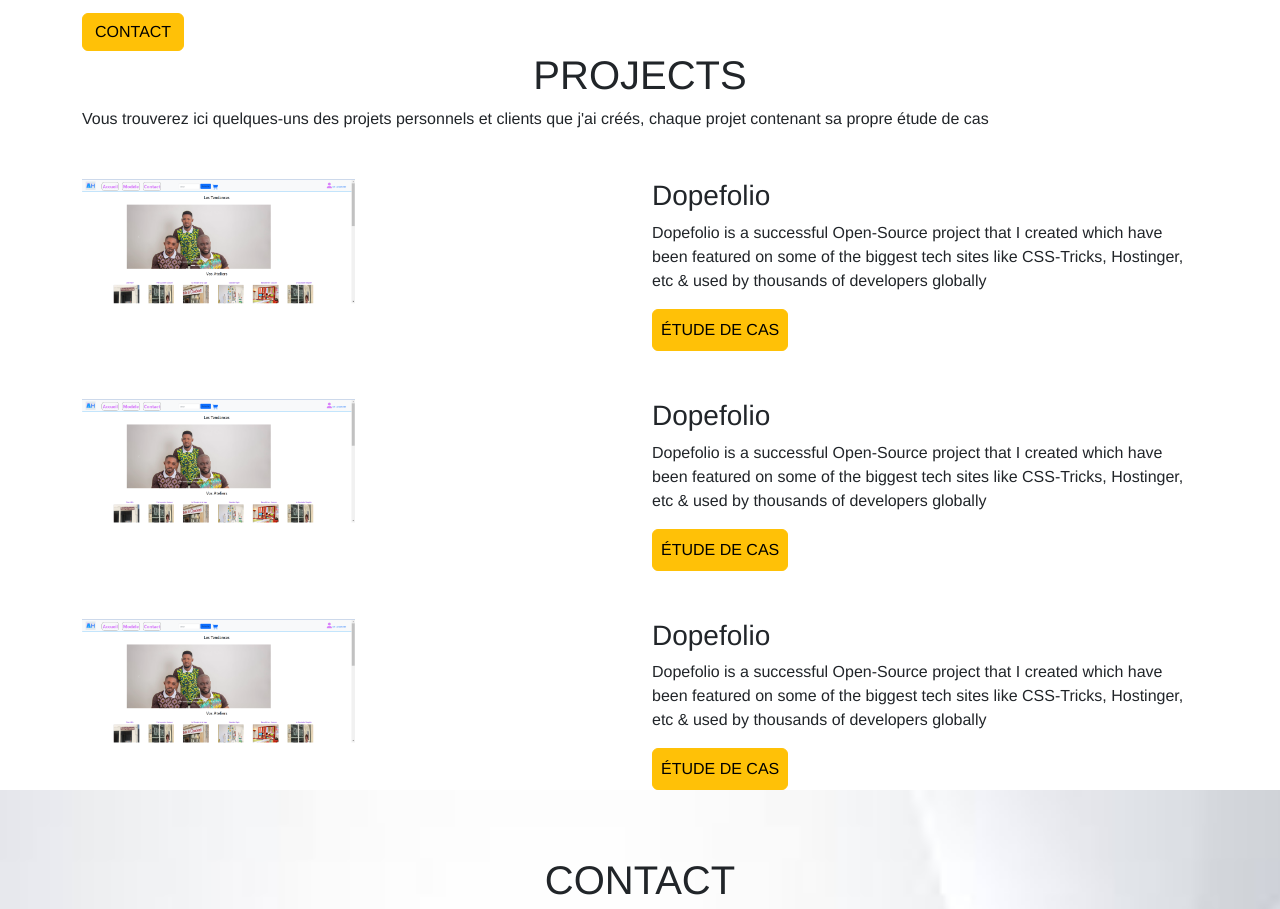
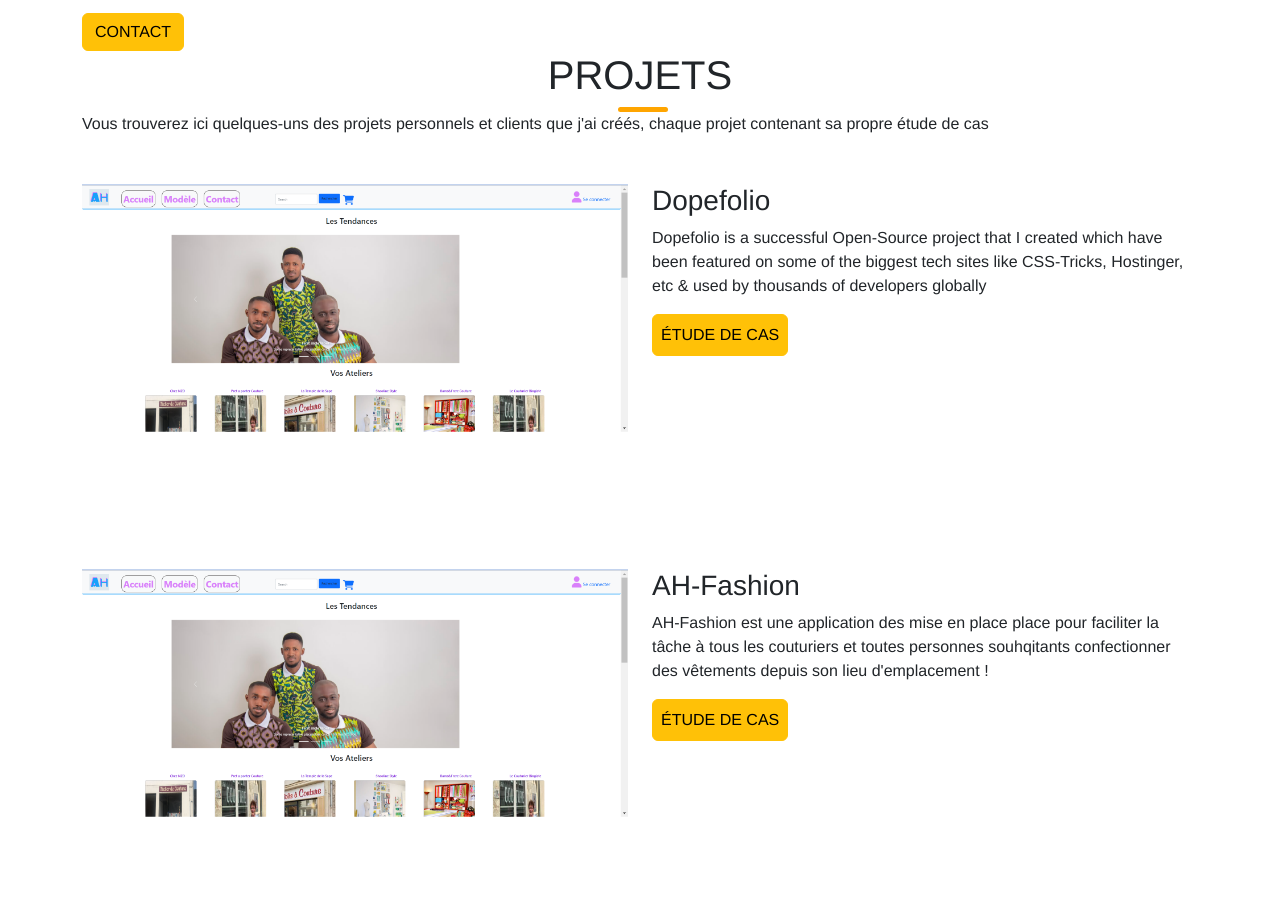
Before and after one commit to ALEXANDREGBAMELE/Di-Bootcamp-portfolio-portfolio-2-Alexandre-Gbamele, a plain HTML site: page index.html in a window 1280 px wide. Shown: the part 1152-2061 px from the top of the page. Drawn offline with nearby package versions, Linux system fonts and the light colour scheme.

Commit message:
update second version

```diff
--- a/assets/css/style.css
+++ b/assets/css/style.css
@@ -1,3 +1,11 @@
+/*
+@Author : Alexandre GBAMELE
+@ProjetName : My first Portfolio
+@Last Upate Day : 01/04/2023
+
+*/
+
+
 * {
     border: 0px;
     padding: 0px;
@@ -92,3 +100,9 @@ div {
     margin-bottom: 15px;
 
 }
+
+/* STYLE DES IMAGES DES PROJET */
+.col-sm-6 img{
+    width: 100%;
+    height: 100%;
+}
--- a/index.html
+++ b/index.html
@@ -18,12 +18,10 @@
     <nav class="navbar navbar-expand-lg bg-body-tertiary fixed-top">
         <div class="container-fluid d-flex">
             <a class="navbar-brand " href="#"><img src="./assets/img/Alexandre.png" class="rounded-circle" alt="" height="50" width="40">  Alexandre GBAMELE</a>
-            <button class="navbar-toggler" type="button" data-bs-toggle="collapse"
-                data-bs-target="#navbarSupportedContent" aria-controls="navbarSupportedContent" aria-expanded="false"
-                aria-label="Toggle navigation">
+            <button class="navbar-toggler" type="button" data-bs-toggle="collapse" data-bs-target="#navbarSupportedContent" aria-controls="navbarSupportedContent" aria-expanded="false" aria-label="Toggle navigation">
                 <span class="navbar-toggler-icon"></span>
-            </button>
-            <div class="collapse navbar-collapse d-flex justify-content-end me-5 " id="navbarSupportedContent">
+              </button>
+            <div class="collapse navbar-collapse  justify-content-end me-5 " id="navbarSupportedContent">
                 <ul class="navbar-nav mb-2 mb-lg-0 ">
                     <li class="nav-item me-3 ms-3">
                         <a class="nav-link active" aria-current="page" href="#">ACCUEIL</a>
@@ -43,7 +41,8 @@
             </div>
         </div>
     </nav>
-    <!-- navbar ends here -->
+     <!--navbar ends here -->
+
 
     <!-- banniere start here-->
     <div class=" banniere card text-center">
@@ -134,7 +133,8 @@
     <!-- projets section start here -->
     <div class="container">
         <div class="title text-center" id="projet">
-            <h1>PROJECTS</h1>
+            <h1>PROJETS</h1>
+            <div class="title-botton-border"></div>
         </div>
 
         <div class="text-body">
@@ -162,11 +162,10 @@
             </div>
             <div class="col-sm-6">
                 <div class="title">
-                    <h3>Dopefolio</h3>
+                    <h3>AH-Fashion</h3>
                 </div>
                 <div class="text-body">
-                    Dopefolio is a successful Open-Source project that I created which have been featured on some of the
-                    biggest tech sites like CSS-Tricks, Hostinger, etc & used by thousands of developers globally
+                    <span>AH-Fashion</span> est une application des mise en place place pour faciliter la tâche à tous les couturiers et toutes personnes souhqitants confectionner des vêtements depuis son lieu d'emplacement !
                 </div>
                 <button class="btn btn-warning p-2 mt-3"> ÉTUDE DE CAS</button>
             </div>
@@ -195,6 +194,7 @@
 
         <div class="title text-center mt-5 mb-3" id="contact">
             <h1>CONTACT</h1>
+            <div class="title-botton-border"></div>
         </div>
 
         <div class="text-body text-center mb-5">
```
